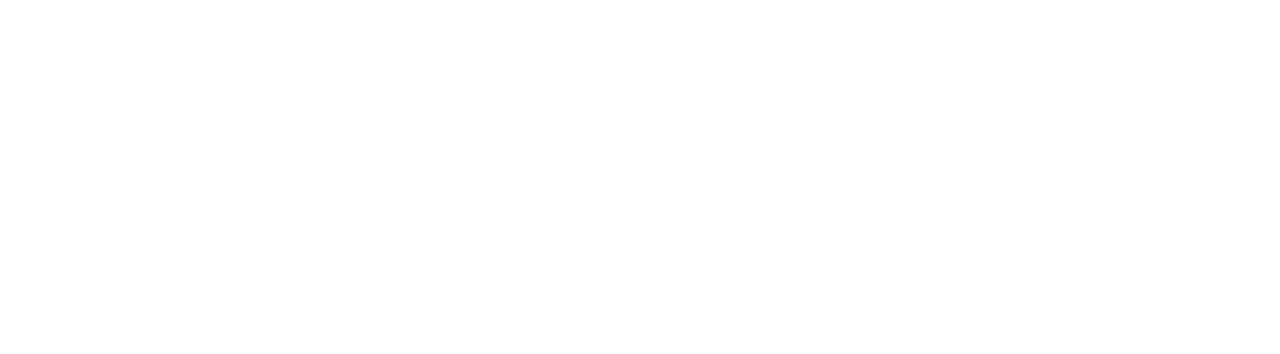
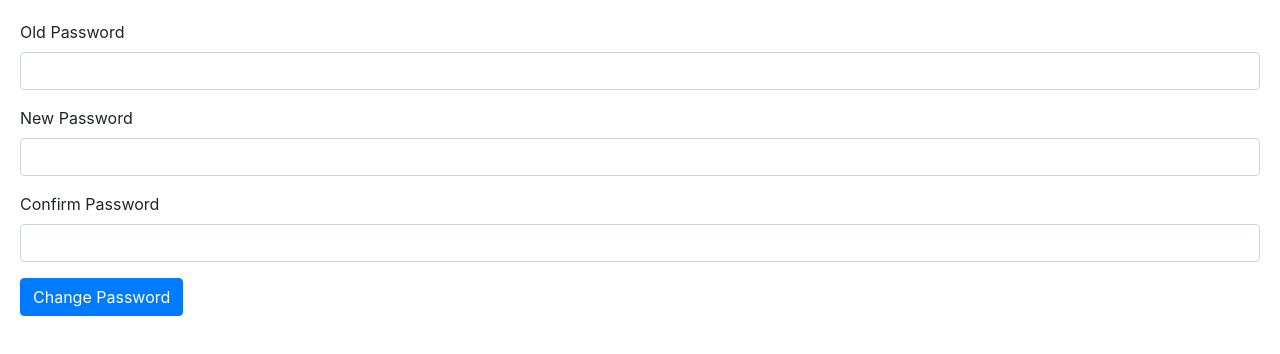
Before and after one commit to JarekSopinski/learning-angular, an Angular app: page / in a window 1280 px wide. Shown: the top 354 px of the page. Built offline with nearby package versions, Linux system fonts and the light colour scheme.

Commit message:
Added change-password component

```diff
--- a/src/app/app.component.html
+++ b/src/app/app.component.html
@@ -1 +1 @@
-<new-course-form></new-course-form>
+<change-password-form></change-password-form>
--- a/src/app/app.module.ts
+++ b/src/app/app.module.ts
@@ -23,6 +23,7 @@ import { ContactFormComponent } from './components/contact-form/contact-form.com
 import { CourseFormComponent } from './components/course-form/course-form.component';
 import { SignupFormComponent } from './components/signup-form/signup-form.component';
 import { NewCourseFormComponent } from './components/new-course-form/new-course-form.component';
+import { ChangePasswordFormComponent } from './components/change-password-form/change-password-form.component';
 
 @NgModule({
   declarations: [
@@ -40,7 +41,8 @@ import { NewCourseFormComponent } from './components/new-course-form/new-course-
     ContactFormComponent,
     CourseFormComponent,
     SignupFormComponent,
-    NewCourseFormComponent
+    NewCourseFormComponent,
+    ChangePasswordFormComponent
   ],
   imports: [
     BrowserModule,
--- /dev/null
+++ b/src/app/components/change-password-form/change-password-form.component.html
@@ -0,0 +1,45 @@
+<form [formGroup]="form" #f="ngForm" (ngSubmit)="handleSubmit(f)">
+    <!-- Old password -->
+    <div class="form-group">
+        <label for="oldPassword">Old Password</label>
+        <input
+            formControlName="oldPassword"
+            id="oldPassword"
+            type="password"
+            class="form-control">
+        <div *ngIf="oldPassword.pending" class="alert alert-secondary">Checking old password...</div>
+        <div *ngIf="oldPassword.touched && oldPassword.invalid" class="alert alert-danger">
+            <div *ngIf="oldPassword.errors.required">Old password is required.</div>
+            <div *ngIf="oldPassword.errors.isOldPasswordCorrect">Old password is incorrect.</div>
+        </div>
+    </div>
+    <!-- New password -->
+    <div class="form-group">
+        <label for="newPassword">New Password</label>
+        <input
+            formControlName="newPassword"
+            id="newPassword"
+            type="password"
+            class="form-control">
+        <div *ngIf="newPassword.touched && newPassword.invalid" class="alert alert-danger">
+            <div *ngIf="newPassword.errors.required">New password is required.</div>
+            <div *ngIf="newPassword.errors.minlength">New password has to be minimum {{ newPassword.errors.minlength.requiredLength }} characters.</div>
+        </div>
+    </div>
+    <!-- Confirm password -->
+    <div class="form-group">
+        <label for="confirmPassword">Confirm Password</label>
+        <input
+            formControlName="confirmPassword"
+            id="confirmPassword"
+            type="password"
+            class="form-control">
+        <div *ngIf="confirmPassword.touched && confirmPassword.invalid" class="alert alert-danger">
+            <div *ngIf="confirmPassword.errors.required">Please confirm new password.</div>
+        </div>
+        <div *ngIf="form.errors && form.errors.passwordsDontMatch" class="alert alert-danger">Passwords don't match.</div>
+    </div>
+    <!-- Submit -->
+    <button class="btn btn-primary" type="submit">Change Password</button>
+    <div *ngIf="isPasswordChanged" class="alert alert-success">Thank you. Your password has been changed.</div>
+</form>
--- /dev/null
+++ b/src/app/components/change-password-form/change-password-form.component.ts
@@ -0,0 +1,50 @@
+import { Component } from '@angular/core';
+import { FormGroup, FormControl, Validators, AbstractControl, ValidationErrors } from '@angular/forms';
+
+@Component({
+  selector: 'change-password-form',
+  templateUrl: './change-password-form.component.html',
+  styleUrls: ['./change-password-form.component.scss']
+})
+
+export class ChangePasswordFormComponent {
+
+  isPasswordChanged: boolean = false;
+
+  form = new FormGroup({
+    oldPassword: new FormControl('', Validators.required, this.isOldPasswordCorrect),
+    newPassword: new FormControl('', [Validators.required, Validators.minLength(4)]),
+    confirmPassword: new FormControl('', [Validators.required])
+  });
+
+  get oldPassword() {
+    return this.form.get('oldPassword');
+  }
+
+  get newPassword() {
+    return this.form.get('newPassword');
+  }
+
+  get confirmPassword() {
+    return this.form.get('confirmPassword');
+  }
+
+  isOldPasswordCorrect(control: AbstractControl) : Promise<ValidationErrors | null> {
+    const oldPassword = '1234';
+    return new Promise((resolve, reject) => {
+      setTimeout(() => {
+        control.value !== oldPassword ? resolve({ isOldPasswordCorrect: true }) : resolve(null);
+      }, 2000);
+    })
+  }
+
+  handleSubmit(f){
+    if (f.value.newPassword !== f.value.confirmPassword)
+      this.form.setErrors({
+        passwordsDontMatch: true
+      })
+    else
+      this.isPasswordChanged = true;
+  }
+
+}
```
Also changed, not shown: src/app/components/change-password-form/change-password-form.component.scss (added).
